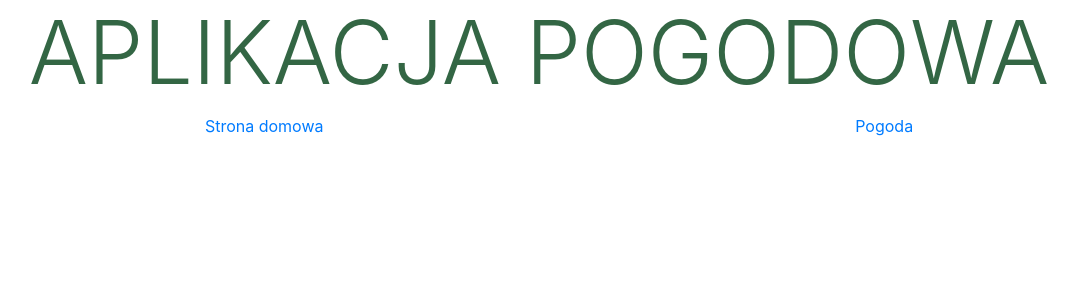
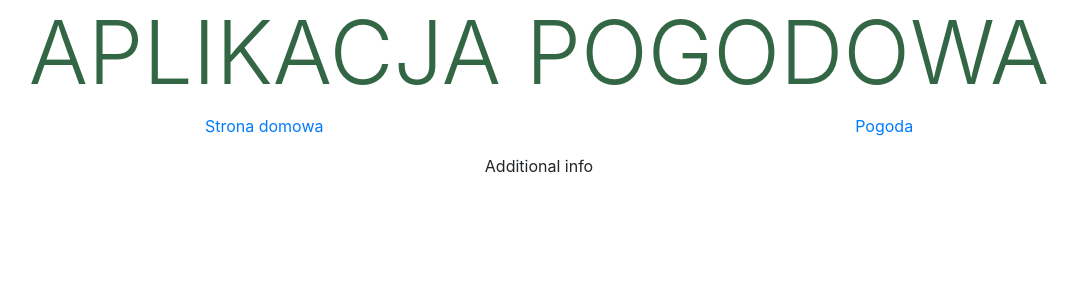
Before and after one commit to kateotto/azure-react, a React (Create React App) app: page /additional/1 in a window 1280 px wide. Shown: the top 300 px of the page, without its empty margins (101-1178 px from the left). Built offline with nearby package versions, Linux system fonts and the light colour scheme.

Commit message:
test commit

```diff
--- a/src/App.js
+++ b/src/App.js
@@ -2,6 +2,7 @@ import React from "react";
 import Header from "./components/Header";
 import Bodies from "./components/Bodies";
 import Home from "./components/Home";
+import Infos from "./components/Infos";
 import { Provider } from "react-redux";
 import {
   BrowserRouter as Router,
@@ -22,6 +23,7 @@ function App() {
           <Header />
           <Route exact path="/" component={Home}/>
           <Route path="/weather" component={Bodies} />
+          <Route path="/additional/:id" component={Infos} />
         </React.Fragment>
       </Router>
 
--- a/src/components/Bodies/index.js
+++ b/src/components/Bodies/index.js
@@ -3,11 +3,13 @@ import { connect } from "react-redux";
 import { fetch_data } from "../../actions";
 import "bootstrap/dist/css/bootstrap.css";
 import "./style.scss";
+import { BrowserRouter as Router, Route, Link } from "react-router-dom";
 
 class Bodies extends PureComponent {
   render() {
     const { fetch_data, entries, loading, error } = this.props;
     if (loading) {
+      console.log("Entry: " + entries);
       return "Loading...";
     }
     return (
@@ -85,11 +87,21 @@ class Bodies extends PureComponent {
 
                 <td className="table-field">
                   {entries ? (
-                    entries.map(element => <p><button className="more-btn">WIĘCEJ</button></p>)
-                  ) : (
+                    entries.map(element =>
+                    <Link to={{
+                      pathname: `/addtitional/${element.ID}`,
+                      state: {entries: element}
+                    }}>
+                    <p>
+                      <button className="more-btn">WIĘCEJ</button>
+                    </p>
+                    </Link>
+                    )
+                 ) : (
                     <p>{error}</p>
                   )}
                 </td>
+
               </tr>
             </thead>
           </table>
@@ -98,6 +110,8 @@ class Bodies extends PureComponent {
     );
   }
 }
+
+
 
 const mapStateToProps = state => {
   return {
--- /dev/null
+++ b/src/components/Infos/index.js
@@ -0,0 +1,16 @@
+import React, { Component } from "react";
+import "./style.scss";
+
+class Infos extends Component {
+  render() {
+      console.log("DUPA");
+      console.log("State info: " + this.props.match.params.id);
+    return (
+      <div>
+        <p>Additional info</p>
+      </div>
+    );
+  }
+}
+
+export default Infos;
```
Also changed, not shown: src/components/Infos/style.scss (added).
